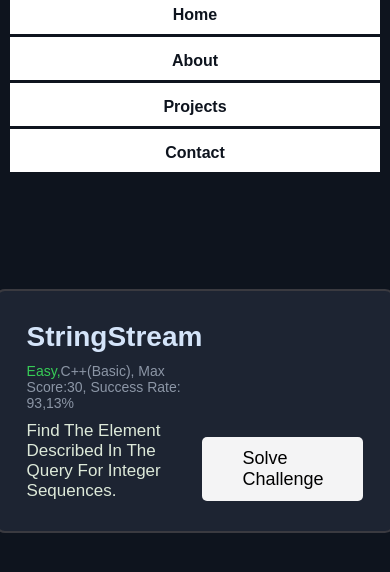
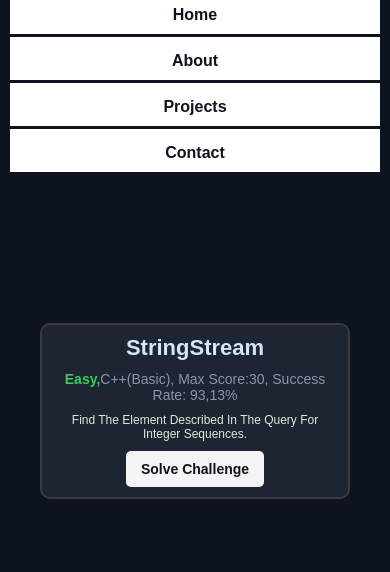
Before and after one commit to ZakariaAlkaldi/Challenge, a plain HTML site: page index.html in a window 390 px wide. Shown: the part 54-626 px from the top of the page. Drawn offline with Linux system fonts and the light colour scheme.

Commit message:
modyfing the box section

```diff
--- a/style.css
+++ b/style.css
@@ -155,10 +155,22 @@ ul {
   border: 2px solid #3a3a40;
   border-radius: 10px;
 }
+@media (max-width: 767px) {
+  .container .box {
+    padding: 10px;
+    flex-direction: column;
+    text-align: center;
+  }
+}
 .container .box .info .title {
   font-size: 28px;
   color: #d4e4f9;
   margin-bottom: 5px;
+}
+@media (max-width: 767px) {
+  .container .box .info .title {
+    font-size: 22px;
+  }
 }
 .container .box .info .one {
   font-size: 14px;
@@ -166,8 +178,14 @@ ul {
   text-transform: capitalize;
   margin: 10px 0;
 }
+@media (max-width: 767px) {
+  .container .box .info .one {
+    font-size: 14px;
+  }
+}
 .container .box .info .one span {
   color: #37cc57;
+  font-weight: bold;
 }
 .container .box .info .two {
   font-size: 17px;
@@ -175,13 +193,20 @@ ul {
   text-transform: capitalize;
   margin: 10px 0 0;
 }
+@media (max-width: 767px) {
+  .container .box .info .two {
+    font-size: 12px;
+    margin-bottom: 10px;
+  }
+}
 .container .box .button {
   display: flex;
   align-items: flex-end;
 }
 .container .box .button a {
-  color: black;
+  color: #0e141e;
   font-size: 18px;
+  font-weight: bold;
   text-transform: capitalize;
   background-color: #f4f4f5;
   padding: 11px 40px;
@@ -189,6 +214,15 @@ ul {
   position: relative;
   transition: all 0.3s ease;
 }
+@media (max-width: 767px) {
+  .container .box .button {
+    margin: auto;
+  }
+  .container .box .button a {
+    font-size: 14px;
+    padding: 10px 15px;
+  }
+}
 .container .box .button a:hover {
   background-color: #00751f;
   color: #efffff;
```
